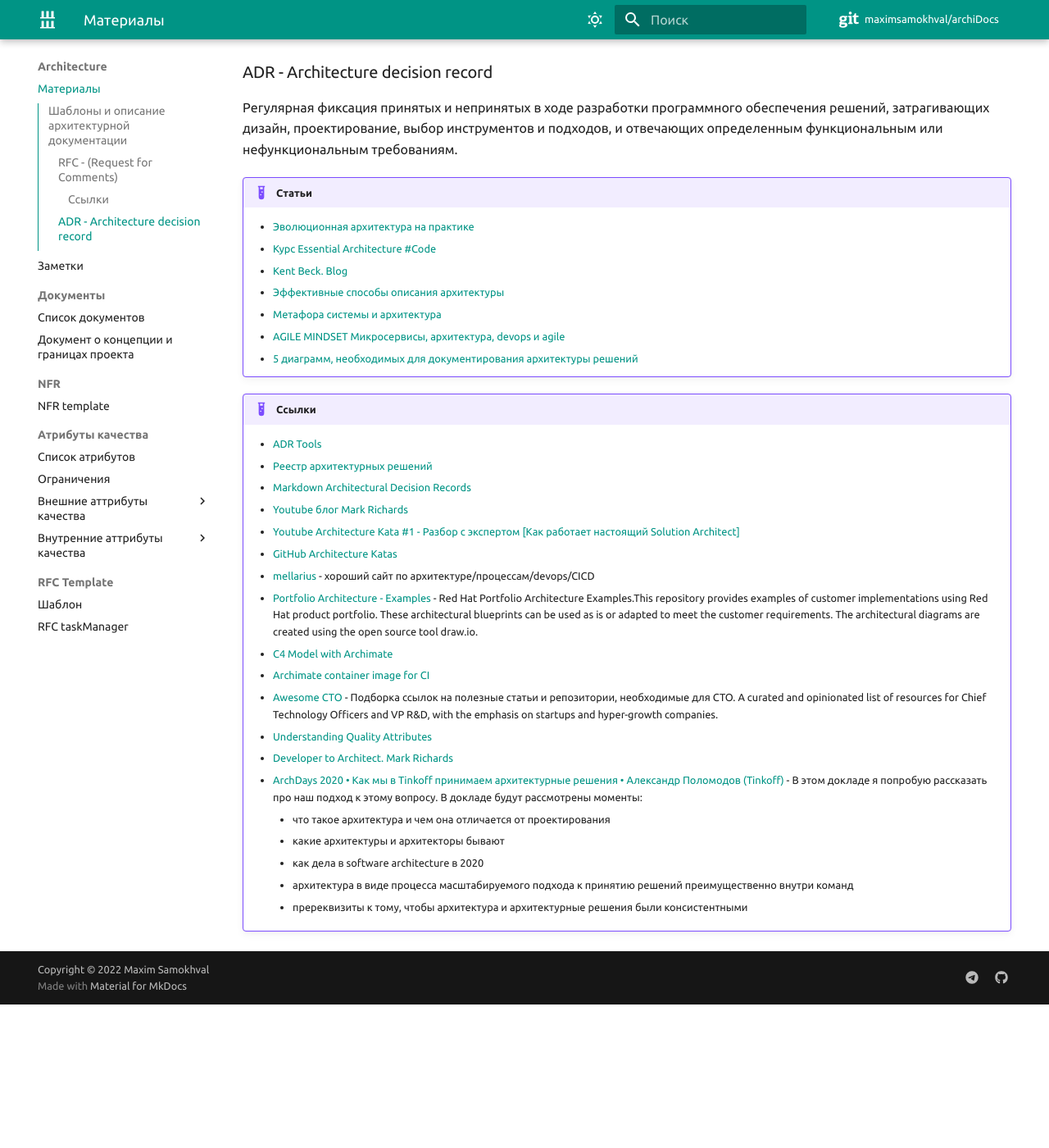
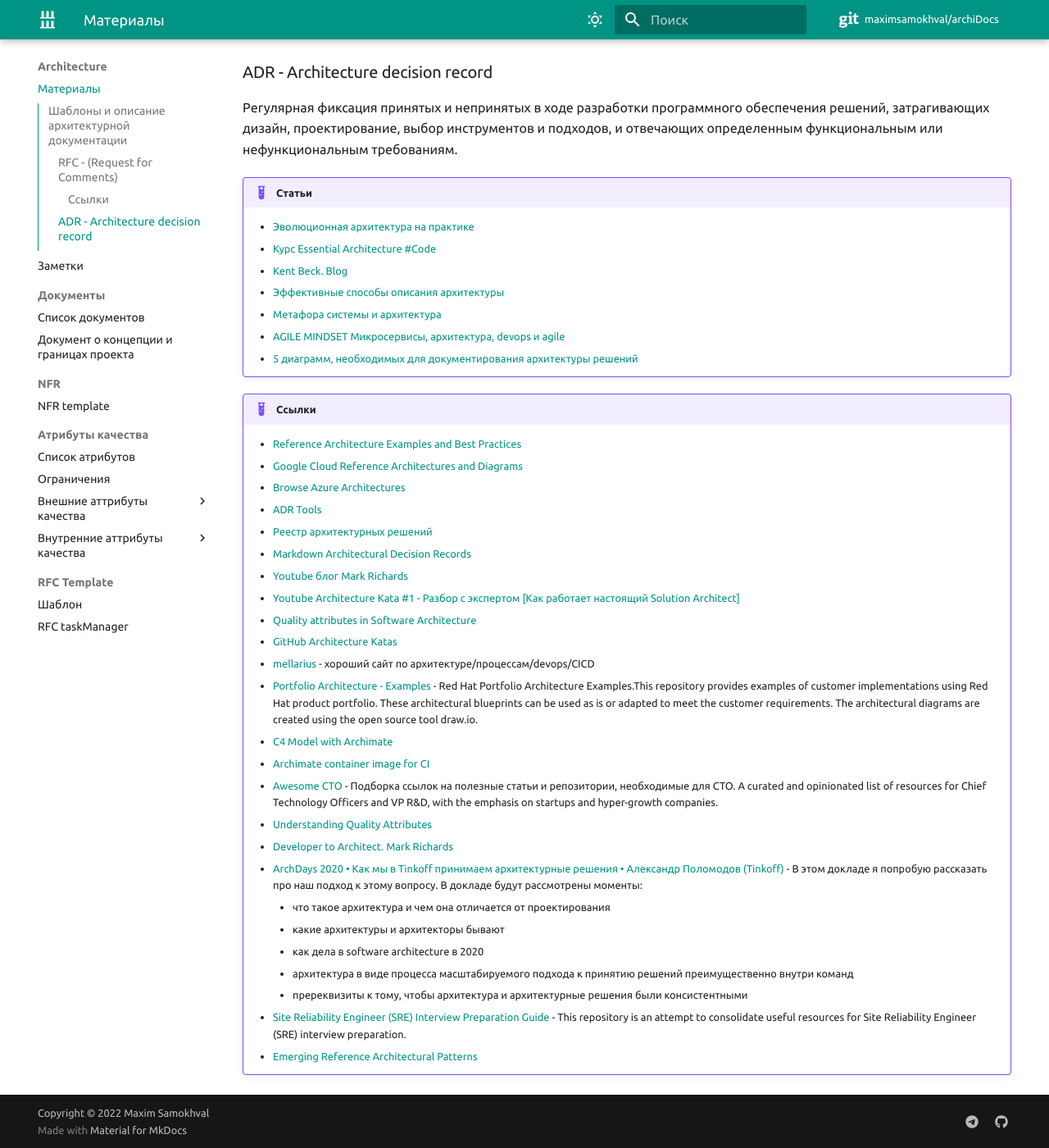
Before and after one commit to maximsamokhval/archiDocs, an MkDocs documentation site: the page built from docs/Architecture/index.md, in a window 1280 px wide and 1400 px high, scrolled down 511 px. Shown: the whole window at 82% size. Built offline with MkDocs 1.6.1 and Material for MkDocs 9.7.7, drawn with Linux system fonts in a browser that asks for light colours; comment, search, counter and statistics services are not loaded; before the commit the page ends 1736 px from its top, so only the background shows below that.

Commit message:
добавлена ссылка

```diff
--- a/docs/Architecture/index.md
+++ b/docs/Architecture/index.md
@@ -25,11 +25,15 @@
 
 
 !!! example "Ссылки"
+    - [Reference Architecture Examples and Best Practices](https://aws.amazon.com/architecture/)
+    - [Google Cloud Reference Architectures and Diagrams](https://cloud.google.com/architecture)
+    - [Browse Azure Architectures](https://docs.microsoft.com/en-us/azure/architecture/browse/)
     - [ADR Tools](https://github.com/npryce/adr-tools)
     - [Реестр архитектурных решений](https://pragmatic-km.guide/practices/knowledge-registration/registration/architecture.html)
     - [Markdown Architectural Decision Records](https://adr.github.io/madr/)
     - [Youtube блог Mark Richards](https://www.youtube.com/channel/UC-Z7T0lAq_xECevIz8E5R5w/featured)
     - [Youtube Architecture Kata #1 - Разбор с экспертом [Как работает настоящий Solution Architect]](https://youtu.be/6MDKKuqn07A)
+    - [Quality attributes in Software Architecture](https://medium.com/@nvashanin/quality-attributes-in-software-architecture-3844ea482732)
     - [GitHub Architecture Katas](https://github.com/team7katas/sysopsquad)
     - [mellarius](https://mellarius.ru/) - хороший сайт по архитектуре/процессам/devops/CICD
     - [Portfolio Architecture - Examples](https://gitlab.com/redhatdemocentral/portfolio-architecture-examples) - Red Hat Portfolio Architecture Examples.This repository provides examples of customer implementations using Red Hat product portfolio. These architectural blueprints can be used as is or adapted to meet the customer requirements. The architectural diagrams are created using the open source tool draw.io.
@@ -44,3 +48,5 @@
         - как дела в software architecture в 2020
         - архитектура в виде процесса масштабируемого подхода к принятию решений преимущественно внутри команд
         - пререквизиты к тому, чтобы архитектура и архитектурные решения были консистентными
+    - [Site Reliability Engineer (SRE) Interview Preparation Guide](https://github.com/mxssl/sre-interview-prep-guide) - This repository is an attempt to consolidate useful resources for Site Reliability Engineer (SRE) interview preparation.
+    - [Emerging Reference Architectural Patterns](https://github.com/wso2/reference-architecture)
```
